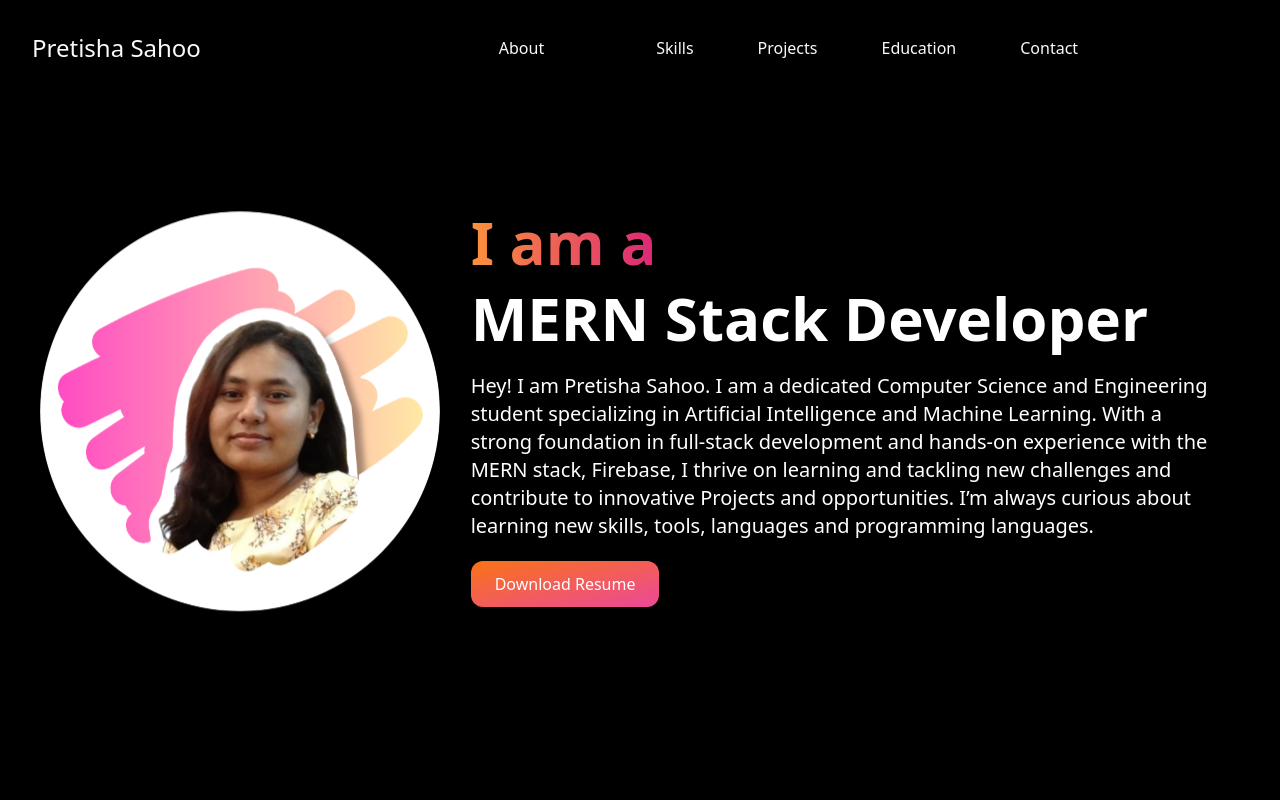
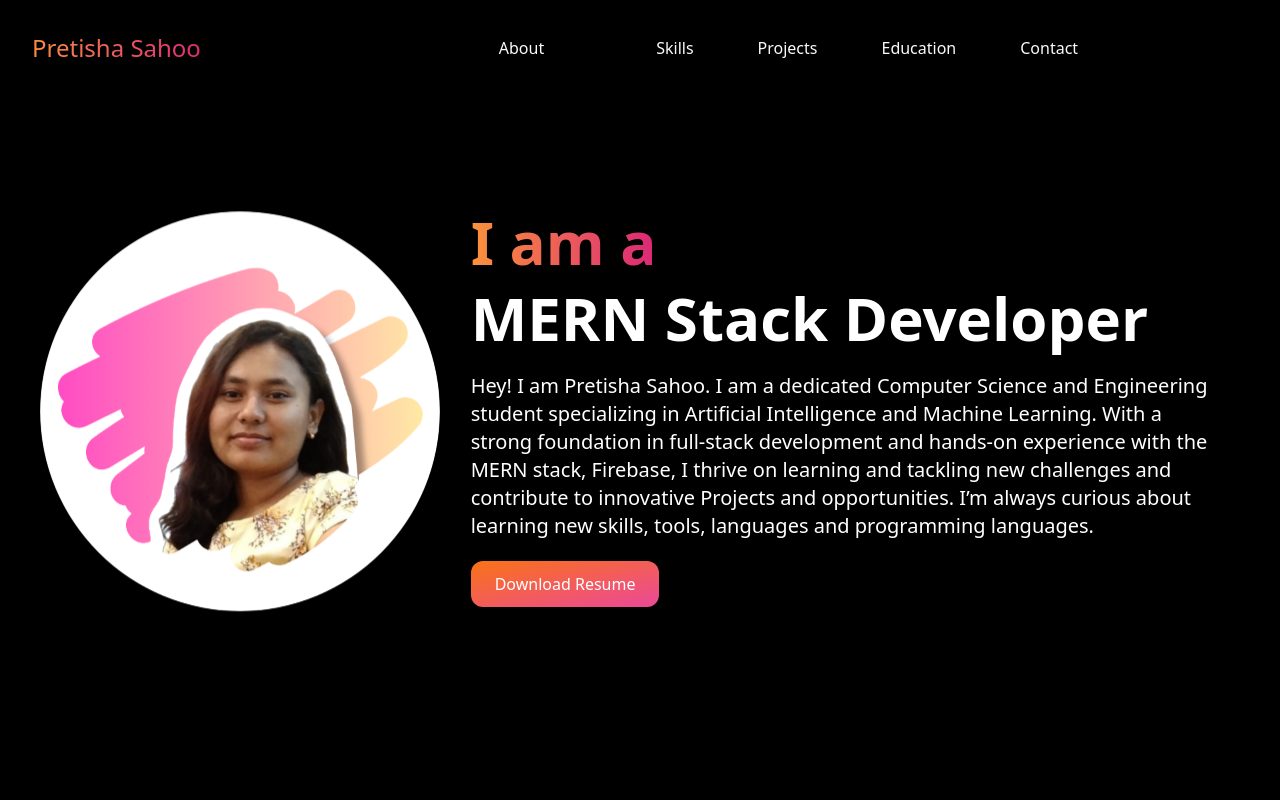
Before and after one commit to PretishaSahoo/Portfolio, a React (Create React App) app: page / in a window 1280 px wide. Shown: the top 800 px of the page. Built offline with nearby package versions, Linux system fonts and the light colour scheme.

Commit message:
update name style

```diff
--- a/src/Components/Navbar.js
+++ b/src/Components/Navbar.js
@@ -11,7 +11,7 @@ export default function Navbar() {
     <>
     <header className="text-gray-50 fixed top-0 left-0 right-0 w-full z-10 bg-opacity-90 backdrop-filter backdrop-blur-lg shadow-lg  mx-auto flex flex-col overflow-hidden px-4 py-4 lg:flex-row lg:items-center bg-transparent">
        <a href="#" className="flex items-center whitespace-nowrap text-2xl  bg-transparent  ">
-          <p className='p-2 m-2 bg-transparent'>Pretisha Sahoo</p>
+          <p className='p-2 m-2 bg-transparent primary-color'>Pretisha Sahoo</p>
       </a>
       <input type="checkbox" className="peer hidden" id="navbar-open" />
       <label className="absolute top-5 right-5 cursor-pointer lg:hidden" htmlFor="navbar-open">
```
